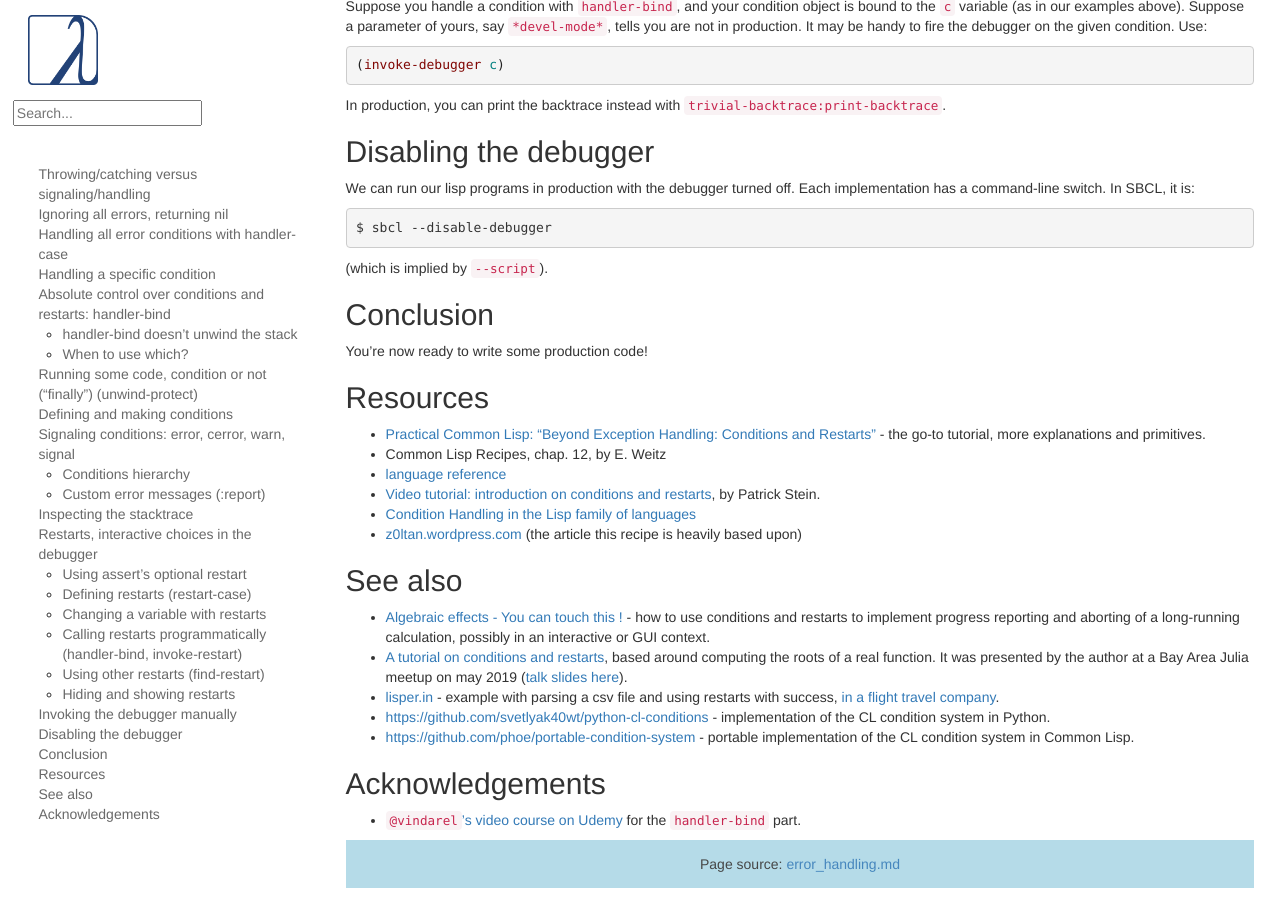
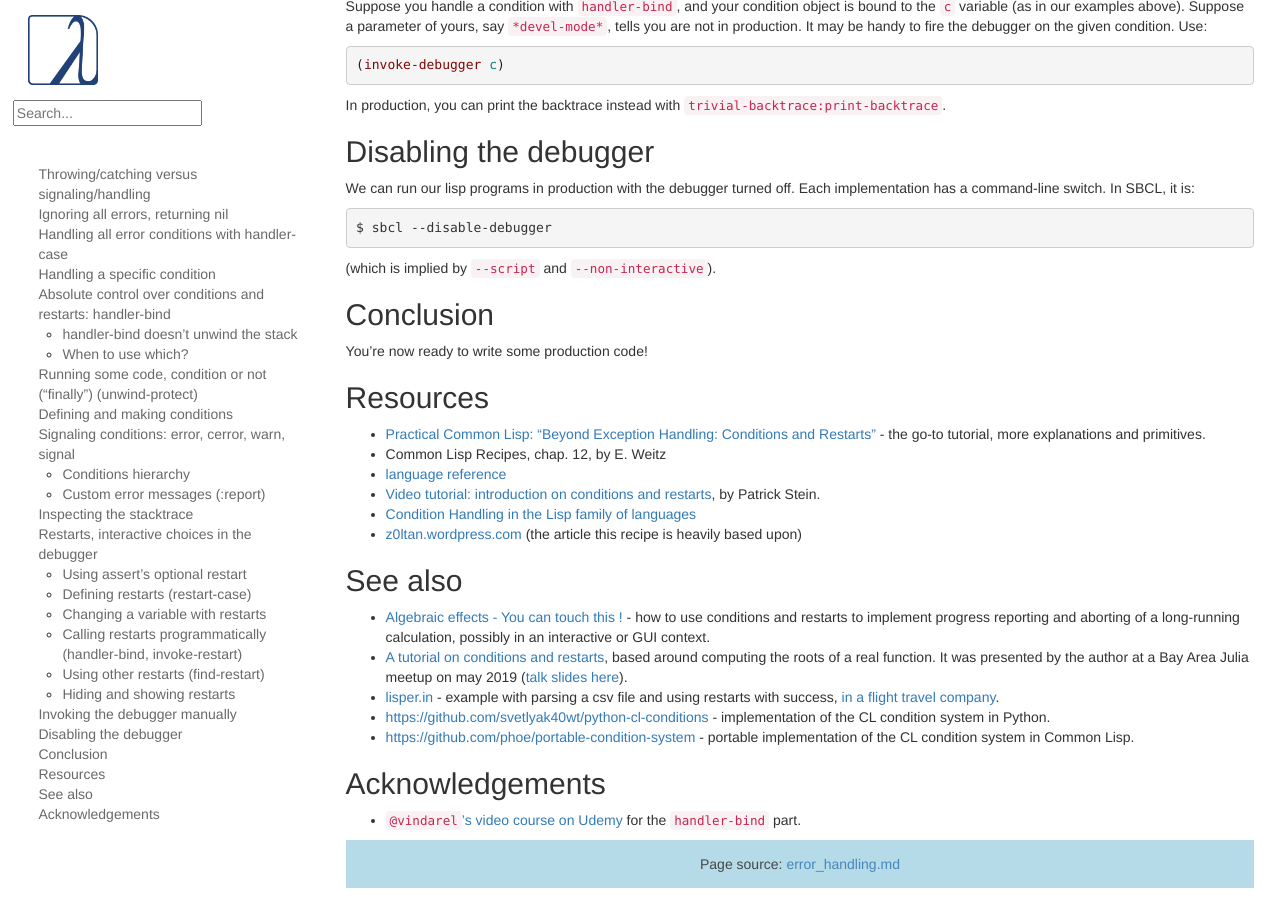
Before and after one commit to LispCookbook/cl-cookbook, a Jekyll site: the page built from error_handling.md, in a window 1280 px wide and 900 px high, scrolled down 11817 px. Built offline with Jekyll 4.4.1, drawn with Linux system fonts in a browser that asks for light colours.

Commit message:
(minor) disable debugger is implied by --non-interactive

```diff
--- a/error_handling.md
+++ b/error_handling.md
@@ -773,7 +773,7 @@ We can run our lisp programs in production with the debugger turned off. Each im
 
     $ sbcl --disable-debugger
 
-(which is implied by `--script`).
+(which is implied by `--script` and `--non-interactive`).
 
 
 
```
